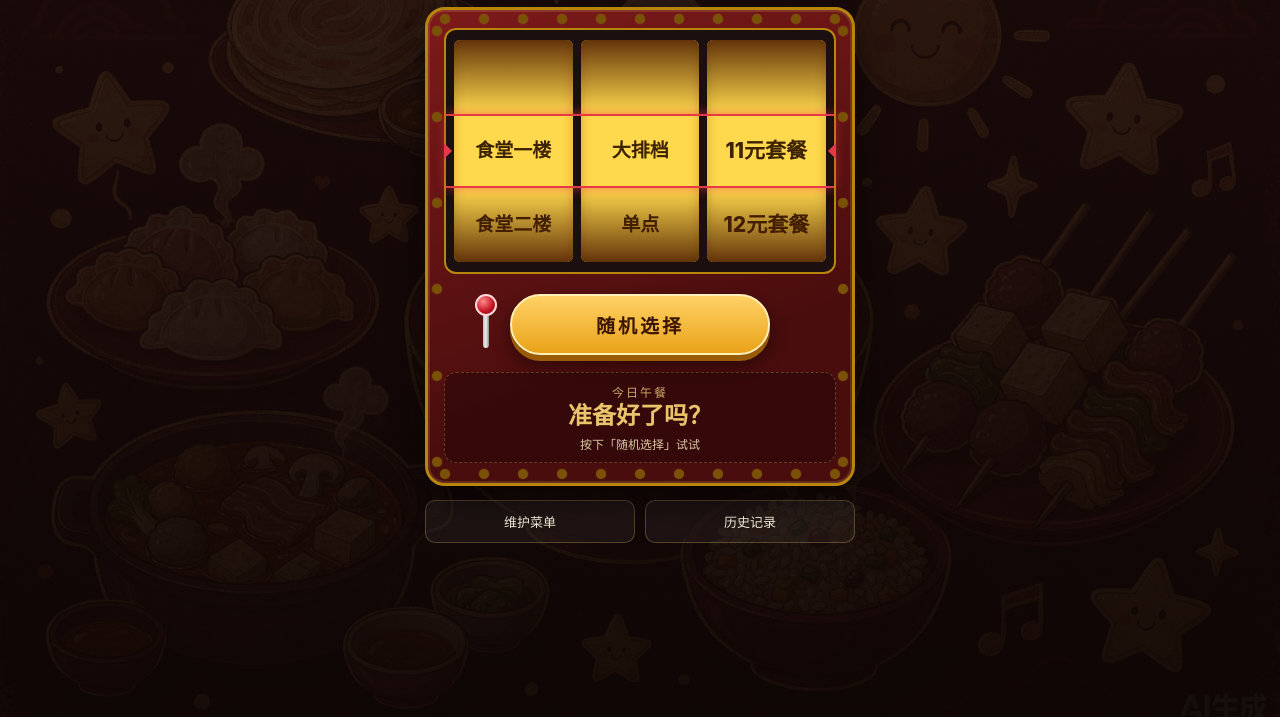
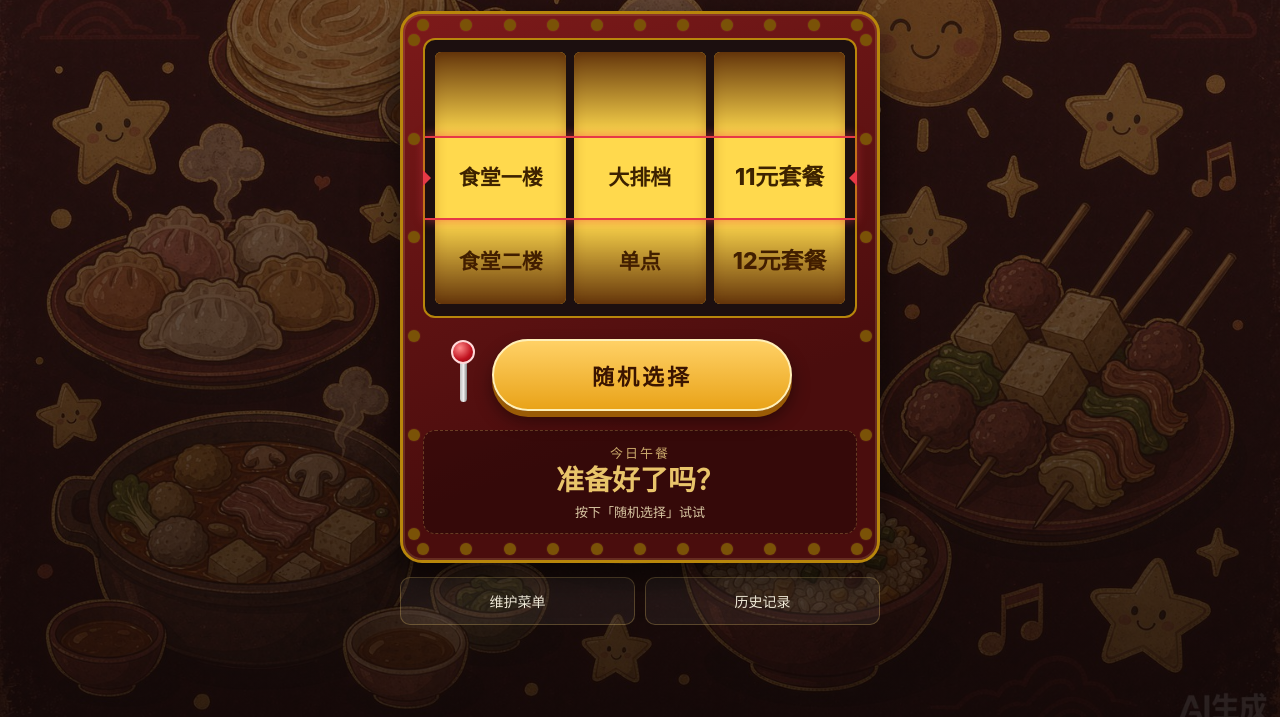
Before and after one commit to SeaYing-Studio/lunch-what, a plain HTML site: page index.html in a window 1280 px wide. Shown: the part 83-800 px from the top of the page. Drawn offline with Linux system fonts and the light colour scheme.

Commit message:
跑马灯改顺时针跑动+完成闪三下，背景提亮，整体放大

```diff
--- a/index.html
+++ b/index.html
@@ -6,7 +6,7 @@
 <title>今天中午吃啥 · 随机点餐老虎机</title>
 <style>
   :root{
-    --row-h: 74px;
+    --row-h: 84px;
     --gold:#e9c46a;
     --gold-deep:#b8860b;
     --red:#8b1e1e;
@@ -22,49 +22,52 @@
   body{
     font-family:-apple-system,BlinkMacSystemFont,"PingFang SC","Microsoft YaHei",sans-serif;
     background:
-      linear-gradient(rgba(20,7,7,.86),rgba(12,4,4,.93)),
+      linear-gradient(rgba(22,7,7,.52),rgba(12,4,4,.8)),
       url("assets/bg.jpg") center/cover no-repeat;
     background-color:#120707;
     min-height:100vh;
     color:var(--cream);
     display:flex;justify-content:center;
-    padding:18px 12px 40px;
+    padding:12px 8px 32px;
   }
-  .app{width:100%;max-width:430px}
+  .app{width:100%;max-width:480px}
 
   .marquee{
     text-align:center;margin-bottom:14px;
   }
   .marquee h1{
-    margin:0;font-size:26px;letter-spacing:2px;
+    margin:0;font-size:30px;letter-spacing:2px;
     color:var(--gold);
-    text-shadow:0 0 10px rgba(233,196,106,.5),0 2px 0 #5a3b06;
+    text-shadow:0 0 12px rgba(233,196,106,.55),0 2px 0 #5a3b06,0 0 2px rgba(0,0,0,.9);
   }
-  .marquee p{margin:4px 0 0;font-size:12px;color:#c9a86a;letter-spacing:1px}
+  .marquee p{margin:5px 0 0;font-size:13px;color:#e0c58a;letter-spacing:1px;text-shadow:0 1px 2px rgba(0,0,0,.8)}
 
   .machine{
     position:relative;
     background:linear-gradient(160deg,#7d1a1a,#4a0d0d 70%);
     border:3px solid var(--gold-deep);
-    border-radius:20px;
-    padding:18px 16px 20px;
+    border-radius:22px;
+    padding:24px 20px 26px;
     box-shadow:inset 0 0 0 2px rgba(255,220,140,.15),0 14px 34px rgba(0,0,0,.55);
   }
   .bulbs{position:absolute;display:flex;justify-content:space-between;pointer-events:none;z-index:6}
-  .bulbs.b-top{top:4px;left:12px;right:12px}
-  .bulbs.b-bottom{bottom:4px;left:12px;right:12px}
-  .bulbs.b-left{left:4px;top:16px;bottom:16px;flex-direction:column}
-  .bulbs.b-right{right:4px;top:16px;bottom:16px;flex-direction:column}
+  .bulbs.b-top{top:5px;left:14px;right:14px}
+  .bulbs.b-bottom{bottom:5px;left:14px;right:14px}
+  .bulbs.b-left{left:5px;top:20px;bottom:20px;flex-direction:column}
+  .bulbs.b-right{right:5px;top:20px;bottom:20px;flex-direction:column}
   .bulb{
-    width:10px;height:10px;border-radius:50%;flex:0 0 auto;
+    width:12px;height:12px;border-radius:50%;flex:0 0 auto;
     background:#7a5207;box-shadow:0 0 2px rgba(255,205,90,.2);
-    transition:background .3s;
   }
-  .machine.spinning .bulb{animation:chase .8s linear infinite}
+  .machine.spinning .bulb{animation:chase .85s linear infinite;animation-delay:var(--d,0s)}
   @keyframes chase{
-    0%{background:#fff3b0;box-shadow:0 0 10px 3px rgba(255,220,110,.95)}
-    45%{background:#ffb638;box-shadow:0 0 6px 1px rgba(255,180,60,.6)}
-    70%,100%{background:#7a5207;box-shadow:0 0 2px rgba(255,205,90,.2)}
+    0%,8%{background:#fff3b0;box-shadow:0 0 12px 4px rgba(255,220,110,.95)}
+    30%,100%{background:#7a5207;box-shadow:0 0 2px rgba(255,205,90,.2)}
+  }
+  .machine.blink3 .bulb{animation:blinkAll .38s ease-in-out 3;animation-delay:0s}
+  @keyframes blinkAll{
+    0%,100%{background:#7a5207;box-shadow:0 0 2px rgba(255,205,90,.2)}
+    50%{background:#fff3b0;box-shadow:0 0 12px 4px rgba(255,220,110,.95)}
   }
 
   .reels-wrap{
@@ -72,7 +75,7 @@
     background:#1c0f0f;
     border:2px solid var(--gold-deep);
     border-radius:12px;
-    padding:10px 8px;
+    padding:12px 10px;
     display:flex;gap:8px;
     justify-content:center;
   }
@@ -88,10 +91,10 @@
   .reel-item{
     height:var(--row-h);
     display:flex;align-items:center;justify-content:center;
-    font-size:19px;font-weight:800;color:var(--reel-ink);
-    text-align:center;padding:2px 4px;line-height:1.25;
+    font-size:21px;font-weight:800;color:var(--reel-ink);
+    text-align:center;padding:2px 4px;line-height:1.3;
   }
-  .reel.food .reel-item{font-size:21px}
+  .reel.food .reel-item{font-size:23px}
   .reel::before,.reel::after{
     content:"";position:absolute;left:0;right:0;height:var(--row-h);
     z-index:2;pointer-events:none;
@@ -111,11 +114,11 @@
   .payline::before{left:-2px;border-left-color:#e63946}
   .payline::after{right:-2px;border-right-color:#e63946}
 
-  .controls{display:flex;align-items:center;justify-content:center;gap:12px;margin-top:18px}
+  .controls{display:flex;align-items:center;justify-content:center;gap:14px;margin-top:20px}
   .spin-btn{
-    flex:1;max-width:260px;
-    padding:15px 10px;border:none;border-radius:40px;cursor:pointer;
-    font-size:19px;font-weight:800;letter-spacing:3px;color:#3a1400;
+    flex:1;max-width:300px;
+    padding:18px 10px;border:none;border-radius:44px;cursor:pointer;
+    font-size:22px;font-weight:800;letter-spacing:3px;color:#3a1400;
     background:linear-gradient(180deg,#ffd166,#e9a319);
     border:2px solid #fff0b8;
     box-shadow:0 6px 0 #9a5b06,0 10px 18px rgba(0,0,0,.45);
@@ -124,22 +127,22 @@
   .spin-btn:active{transform:translateY(5px);box-shadow:0 1px 0 #9a5b06,0 4px 10px rgba(0,0,0,.45)}
   .spin-btn:disabled{filter:grayscale(.5);opacity:.65;cursor:default}
   .lever{
-    width:26px;height:64px;position:relative;flex:0 0 auto;
+    width:30px;height:74px;position:relative;flex:0 0 auto;
   }
-  .lever .stick{position:absolute;left:11px;top:16px;width:6px;height:40px;background:linear-gradient(90deg,#bdbdbd,#eee,#888);border-radius:3px}
-  .lever .knob{position:absolute;left:3px;top:2px;width:22px;height:22px;border-radius:50%;background:radial-gradient(circle at 35% 30%,#ff8a8a,#c1121f 60%,#7a0a12);border:2px solid #ffd9d9}
-  .lever.pull .knob{top:30px;transition:top .12s}
-  .lever.pull .stick{height:28px;top:30px;transition:all .12s}
+  .lever .stick{position:absolute;left:12px;top:18px;width:7px;height:46px;background:linear-gradient(90deg,#bdbdbd,#eee,#888);border-radius:4px}
+  .lever .knob{position:absolute;left:3px;top:2px;width:24px;height:24px;border-radius:50%;background:radial-gradient(circle at 35% 30%,#ff8a8a,#c1121f 60%,#7a0a12);border:2px solid #ffd9d9}
+  .lever.pull .knob{top:32px;transition:top .12s}
+  .lever.pull .stick{height:32px;top:34px;transition:all .12s}
 
   .result{
-    margin-top:16px;min-height:78px;
+    margin-top:18px;min-height:90px;
     background:rgba(0,0,0,.28);border:1px dashed var(--line);border-radius:12px;
     display:flex;flex-direction:column;align-items:center;justify-content:center;
-    text-align:center;padding:10px;
+    text-align:center;padding:12px;
   }
-  .result .label{font-size:12px;color:#c9a86a;letter-spacing:2px}
-  .result .dish{font-size:24px;font-weight:800;color:var(--gold);margin-top:2px;line-height:1.2}
-  .result .where{font-size:12px;color:#d9c7a3;margin-top:4px}
+  .result .label{font-size:13px;color:#c9a86a;letter-spacing:2px}
+  .result .dish{font-size:28px;font-weight:800;color:var(--gold);margin-top:2px;line-height:1.2}
+  .result .where{font-size:13px;color:#d9c7a3;margin-top:4px}
   .result.win{animation:pop .45s ease;background:rgba(233,196,106,.08)}
   @keyframes pop{0%{transform:scale(.92)}60%{transform:scale(1.04)}100%{transform:scale(1)}}
   .result .dish.rainbow{
@@ -149,9 +152,9 @@
 
   .toolbar{display:flex;gap:10px;margin-top:14px}
   .tool-btn{
-    flex:1;padding:11px 6px;cursor:pointer;
+    flex:1;padding:13px 6px;cursor:pointer;
     background:rgba(255,255,255,.05);color:var(--cream);
-    border:1px solid var(--line);border-radius:10px;font-size:13px;
+    border:1px solid var(--line);border-radius:10px;font-size:14px;
   }
   .tool-btn:active{background:rgba(255,255,255,.12)}
 
@@ -460,6 +463,7 @@
     if(!winner){ toast("没有可抽的选项，请到维护菜单添加"); return; }
     spinning = true;
     $("spinBtn").disabled = true;
+    $("machine").classList.remove("blink3");
     $("machine").classList.add("spinning");
     $("lever").classList.add("pull");
     $("result").classList.remove("win");
@@ -474,6 +478,8 @@
 
     $("lever").classList.remove("pull");
     $("machine").classList.remove("spinning");
+    $("machine").classList.add("blink3");
+    setTimeout(function(){ $("machine").classList.remove("blink3"); }, 1200);
     $("spinBtn").disabled = false;
     spinning = false;
 
@@ -634,12 +640,18 @@
   };
 
   function fillBulbs(){
-    var plan = [ ["bulbsTop",11], ["bulbsBottom",11], ["bulbsLeft",6], ["bulbsRight",6] ];
+    var plan = [
+      ["bulbsTop", 11, function(i){ return i; }],
+      ["bulbsRight", 6, function(i){ return 11 + i; }],
+      ["bulbsBottom", 11, function(i){ return 27 - i; }],
+      ["bulbsLeft", 6, function(i){ return 33 - i; }]
+    ];
+    var total = 34, period = 0.85;
     plan.forEach(function(p){
       var box = $(p[0]); box.innerHTML = "";
       for(var i=0;i<p[1];i++){
         var b = document.createElement("div"); b.className = "bulb";
-        b.style.animationDelay = (i * 0.1) + "s";
+        b.style.setProperty("--d", (p[2](i)/total*period).toFixed(4) + "s");
         box.appendChild(b);
       }
     });
```
